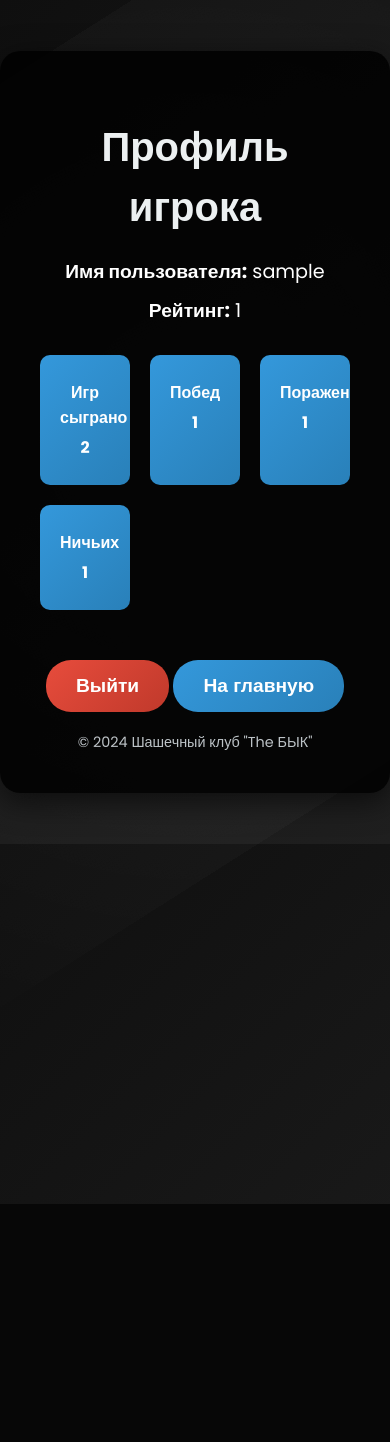
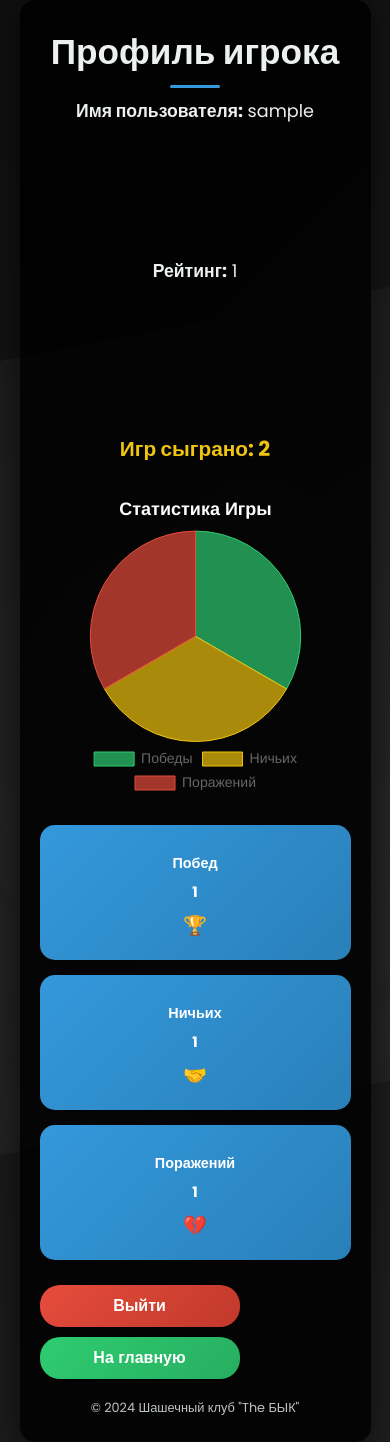
Before and after one commit to wert-rar/Shashki, a Flask app: a page that uses Client/templates/profile.html in a window 390 px wide; the page is wider, and only the part inside the window is pictured. Before the commit the page ends 1204 px from the top of that part, so only its background shows below. Run offline with Flask 3, Linux system fonts and the light colour scheme; tables that the repository leaves empty hold one stand-in row (values such as "Sample post").

Commit message:
update profile view

```diff
--- a/Client/templates/profile.html
+++ b/Client/templates/profile.html
@@ -7,19 +7,40 @@
     <style>
         @import url('https://fonts.googleapis.com/css2?family=Poppins:wght@400;600;700&display=swap');
 
+        :root {
+            --primary-color: #3498db;
+            --secondary-color: #2ecc71;
+            --danger-color: #e74c3c;
+            --warning-color: #f1c40f;
+            --dark-bg: #0f0f0f;
+            --light-bg: rgba(0, 0, 0, 0.85);
+            --text-color: #ecf0f1;
+            --shadow-color: rgba(0, 0, 0, 0.6);
+            --transition-speed: 0.3s;
+            --border-radius: 15px;
+            --container-padding: 25px 20px;
+            --container-max-width: 700px;
+        }
+
+        * {
+            box-sizing: border-box;
+            margin: 0;
+            padding: 0;
+        }
+
         body {
-            margin: 0;
             font-family: 'Poppins', sans-serif;
-            background: linear-gradient(135deg, #0f0f0f, #1f1f1f);
-            color: white;
-            height: 100vh;
+            background: linear-gradient(135deg, var(--dark-bg), #1f1f1f);
+            color: var(--text-color);
+            min-height: 100vh;
             display: flex;
             justify-content: center;
             align-items: center;
             overflow: hidden;
+            position: relative;
         }
 
-        body:before {
+        body::before {
             content: '';
             position: absolute;
             top: -50%;
@@ -27,7 +48,7 @@
             width: 200%;
             height: 200%;
             background: radial-gradient(circle, rgba(255, 255, 255, 0.05) 10%, transparent 70%);
-            animation: rotateBg 10s linear infinite;
+            animation: rotateBg 30s linear infinite;
             z-index: -1;
         }
 
@@ -41,105 +62,180 @@
         }
 
         .container {
-            background: rgba(0, 0, 0, 0.85);
-            padding: 40px;
-            border-radius: 20px;
-            box-shadow: 0 8px 30px rgba(0, 0, 0, 0.6);
+            background: var(--light-bg);
+            padding: var(--container-padding);
+            border-radius: var(--border-radius);
+            box-shadow: 0 8px 30px var(--shadow-color);
             text-align: center;
-            width: 100%;
-            max-width: 600px; /* Увеличен размер контейнера */
-            transition: transform 0.5s ease; /* Увеличена длительность перехода */
+            width: 90%;
+            max-width: var(--container-max-width);
+            transition: box-shadow var(--transition-speed), background-color var(--transition-speed);
+            overflow: hidden;
         }
 
         .container:hover {
-            transform: scale(1.03); /* Уменьшено увеличение при наведении */
+            box-shadow: 0 12px 40px rgba(0, 0, 0, 0.8);
+            background-color: rgba(0, 0, 0, 0.9);
         }
 
         h1 {
-            margin-bottom: 20px;
-            font-size: 2.5rem;
-            color: #ecf0f1;
+            margin-bottom: 15px;
+            font-size: 2.2rem;
+            color: var(--text-color);
+            position: relative;
+        }
+
+        h1::after {
+            content: '';
+            position: absolute;
+            width: 50px;
+            height: 3px;
+            background: var(--primary-color);
+            left: 50%;
+            bottom: -10px;
+            transform: translateX(-50%);
+            border-radius: 2px;
         }
 
         .user-info {
-            margin-bottom: 30px;
+            margin-bottom: 20px;
+            display: flex;
+            justify-content: space-around;
+            flex-wrap: wrap;
+            font-size: 1.1rem;
         }
 
-        .user-info p {
-            font-size: 1.2rem;
-            margin: 10px 0;
+        .user-info div {
+            flex: 1 1 150px;
+            margin: 5px 0;
+        }
+
+        .total-games {
+            margin-bottom: 25px;
+            font-size: 1.3rem;
+            font-weight: bold;
+            color: var(--warning-color);
+        }
+
+        .stats-chart {
+            margin-bottom: 25px;
+            width: 100%;
+            max-width: 400px;
+            margin-left: auto;
+            margin-right: auto;
+        }
+
+        .stats-chart canvas {
+            width: 100% !important;
+            height: auto !important;
         }
 
         .stats {
-            display: grid;
-            grid-template-columns: repeat(3, 1fr);
-            gap: 20px;
-            margin: 30px 0;
+            display: flex;
+            justify-content: space-around;
+            flex-wrap: wrap;
+            gap: 15px;
+            margin-bottom: 25px;
         }
 
         .stat {
-            background: linear-gradient(135deg, #3498db, #2980b9);
-            padding: 20px;
-            border-radius: 10px;
+            background: linear-gradient(135deg, var(--primary-color), #2980b9);
+            padding: 20px 15px;
+            border-radius: var(--border-radius);
             text-align: center;
             color: white;
-            font-size: 1.2rem;
+            font-size: 1rem;
+            box-shadow: 0 4px 10px rgba(0, 0, 0, 0.3);
+            transition: transform var(--transition-speed), box-shadow var(--transition-speed);
+            flex: 1 1 120px;
             position: relative;
-            overflow: hidden;
-            transition: transform 0.3s, box-shadow 0.3s;
         }
 
         .stat:hover {
-            transform: translateY(-5px);
-            box-shadow: 0 8px 20px rgba(52, 152, 219, 0.6);
+            transform: translateY(-3px);
+            box-shadow: 0 6px 15px rgba(52, 152, 219, 0.6);
         }
 
         .stat p {
-            margin: 5px 0;
-            font-size: 1rem;
+            margin: 8px 0;
+            font-size: 0.9rem;
             font-weight: bold;
+        }
+
+        .stat .icon {
+            font-size: 1.2rem;
+            margin-top: 8px;
+            display: block;
+        }
+
+        .buttons {
+            display: flex;
+            justify-content: center;
+            gap: 15px;
+            flex-wrap: wrap;
         }
 
         .logout-button,
         .home-button {
-            display: inline-block;
-            margin-top: 20px;
-            padding: 15px 30px;
-            font-size: 1.2rem;
+            padding: 12px 25px;
+            font-size: 1rem;
             font-weight: bold;
             color: white;
             border: none;
-            border-radius: 25px;
+            border-radius: 20px;
             cursor: pointer;
-            transition: transform 0.3s, box-shadow 0.3s;
+            transition: transform var(--transition-speed), box-shadow var(--transition-speed);
+            flex: 1 1 120px;
+            max-width: 200px;
         }
 
         .logout-button {
-            background: linear-gradient(135deg, #e74c3c, #c0392b);
+            background: linear-gradient(135deg, var(--danger-color), #c0392b);
         }
 
         .logout-button:hover {
-            transform: translateY(-3px);
-            box-shadow: 0 5px 15px rgba(231, 76, 60, 0.6);
+            transform: translateY(-2px);
+            box-shadow: 0 4px 10px rgba(231, 76, 60, 0.6);
         }
 
         .home-button {
-            background: linear-gradient(135deg, #3498db, #2980b9);
+            background: linear-gradient(135deg, var(--secondary-color), #27ae60);
         }
 
         .home-button:hover {
-            transform: translateY(-3px);
-            box-shadow: 0 5px 15px rgba(52, 152, 219, 0.6);
+            transform: translateY(-2px);
+            box-shadow: 0 4px 10px rgba(46, 204, 113, 0.6);
         }
 
         .footer {
             margin-top: 20px;
-            font-size: 0.9rem;
+            font-size: 0.8rem;
             color: #bdc3c7;
         }
 
         .footer p {
             margin: 0;
+        }
+
+        @media (max-width: 600px) {
+            .user-info {
+                flex-direction: column;
+                align-items: center;
+            }
+
+            .buttons {
+                flex-direction: column;
+                gap: 10px;
+            }
+
+            .stat {
+                flex: 1 1 100%;
+            }
+
+            .logout-button,
+            .home-button {
+                flex: 1 1 100%;
+            }
         }
     </style>
 </head>
@@ -147,37 +243,48 @@
     <div class="container">
         <h1>Профиль игрока</h1>
         <div class="user-info">
-            <p><strong>Имя пользователя:</strong> {{ user_login }}</p>
-            <p><strong>Рейтинг:</strong> {{ rang }}</p>
+            <div><strong>Имя пользователя:</strong> {{ user_login }}</div>
+            <div><strong>Рейтинг:</strong> {{ rang }}</div>
+        </div>
+
+        <div class="total-games">
+            Игр сыграно: <strong>{{ total_games }}</strong>
+        </div>
+
+
+        <div class="stats-chart">
+            <canvas id="statsChart"></canvas>
         </div>
 
         <div class="stats">
             <div class="stat">
-                <p>Игр сыграно</p>
-                <p><strong>{{ total_games }}</strong></p>
+                <p>Побед</p>
+                <p><strong>{{ wins }}</strong></p>
+                <span class="icon">🏆</span>
             </div>
             <div class="stat">
-                <p>Побед</p>
-                <p><strong>{{ wins }}</strong></p>
+                <p>Ничьих</p>
+                <p><strong>{{ draws }}</strong></p>
+                <span class="icon">🤝</span>
             </div>
             <div class="stat">
                 <p>Поражений</p>
                 <p><strong>{{ losses }}</strong></p>
-            </div>
-            <div class="stat">
-                <p>Ничьих</p>
-                <p><strong>{{ draws }}</strong></p>
+                <span class="icon">💔</span>
             </div>
         </div>
 
-        <button class="logout-button" onclick="logout()">Выйти</button>
-        <button class="home-button" onclick="goHome()">На главную</button>
+        <div class="buttons">
+            <button class="logout-button" onclick="logout()">Выйти</button>
+            <button class="home-button" onclick="goHome()">На главную</button>
+        </div>
 
         <div class="footer">
             <p>© 2024 Шашечный клуб "The БЫК"</p>
         </div>
     </div>
 
+    <script src="https://cdn.jsdelivr.net/npm/chart.js"></script>
     <script>
         function logout() {
             window.location.href = '/logout';
@@ -186,6 +293,53 @@
         function goHome() {
             window.location.href = '/';
         }
+
+        // Инициализация диаграммы
+        document.addEventListener('DOMContentLoaded', function() {
+            const ctx = document.getElementById('statsChart').getContext('2d');
+            const statsChart = new Chart(ctx, {
+                type: 'pie',
+                data: {
+                    labels: ['Победы', 'Ничьих', 'Поражений'],
+                    datasets: [{
+                        data: [{{ wins }}, {{ draws }}, {{ losses }}],
+                        backgroundColor: [
+                            'rgba(46, 204, 113, 0.7)',
+                            'rgba(241, 196, 15, 0.7)',
+                            'rgba(231, 76, 60, 0.7)'
+                        ],
+                        borderColor: [
+                            'rgba(46, 204, 113, 1)',
+                            'rgba(241, 196, 15, 1)',
+                            'rgba(231, 76, 60, 1)'
+                        ],
+                        borderWidth: 1
+                    }]
+                },
+                options: {
+                    responsive: true,
+                    maintainAspectRatio: false,
+                    plugins: {
+                        legend: {
+                            position: 'bottom',
+                            labels: {
+                                font: {
+                                    size: 14
+                                }
+                            }
+                        },
+                        title: {
+                            display: true,
+                            text: 'Статистика Игры',
+                            font: {
+                                size: 18
+                            },
+                            color: 'white'
+                        }
+                    }
+                },
+            });
+        });
     </script>
 </body>
 </html>
```
Also changed, not shown: base.py (+0 -9 lines).
